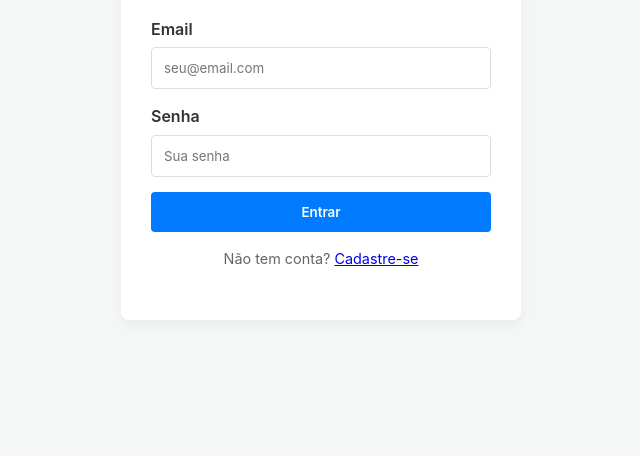
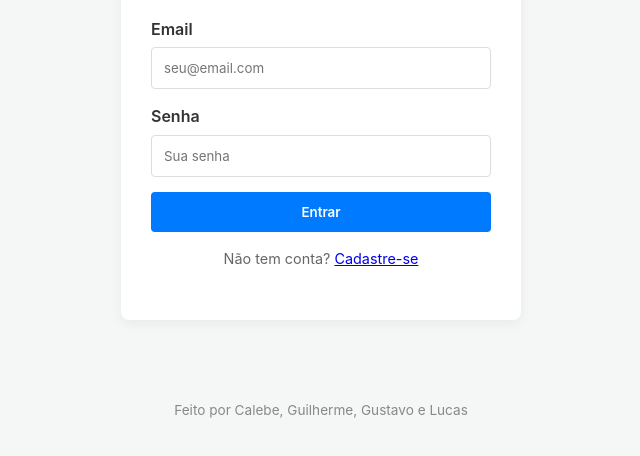
Before and after one commit to Lukithas/taskflow, a website: page index.html in a window 1280 px wide. Shown: the part 170-626 px from the top of the page, without its empty margins (319-959 px from the left). Drawn offline with Linux system fonts and the light colour scheme.

Commit message:
Adicionando Footer

```diff
--- a/css/style.css
+++ b/css/style.css
@@ -240,3 +240,19 @@ main h2 {
 .btn-excluir:hover {
     background-color: #a71d2a;
 }
+
+/* ... (seu código antigo termina aqui) */
+
+/* RODAPÉ (FOOTER) */
+footer {
+    text-align: center;
+    padding: 30px 0;
+    color: #888; /* Cinza claro para não chamar muita atenção */
+    font-size: 0.85em;
+    margin-top: auto; /* Empurra para baixo se usar Flexbox */
+    width: 100%;
+}
+
+footer p {
+    margin: 0;
+}
--- a/index.html
+++ b/index.html
@@ -70,6 +70,10 @@
         </div>
     </div>
 
+    </div> <footer>
+        <p>Feito por Calebe, Guilherme, Gustavo e Lucas</p>
+    </footer>
+
     <!-- Link para o arquivo JavaScript que contém toda a lógica de autenticação e troca de formulários -->
     <script src="js/auth.js"></script>
 </body>
```
Also changed, not shown: dashboard.html (+4 -0 lines).
